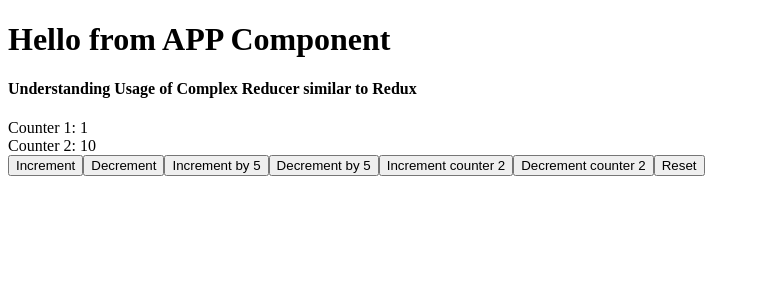
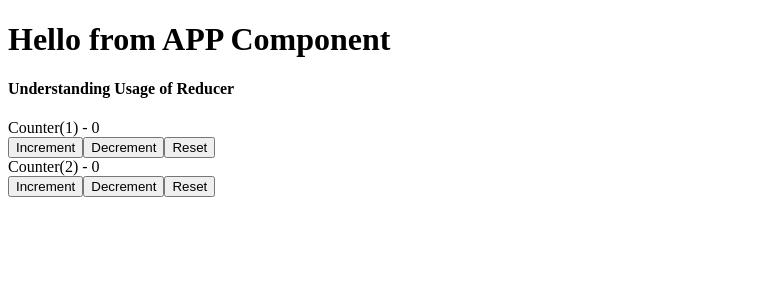
Before and after one commit to RuchirSaxena/React_Context_Reducer, a React (Create React App) app: page / in a window 1280 px wide. Shown: the top 300 px of the page, without its empty margins (0-760 px from the left). Built offline with nearby package versions, Linux system fonts and the light colour scheme.

Commit message:
Another counter Reducer example

```diff
--- a/src/App.js
+++ b/src/App.js
@@ -2,7 +2,7 @@ import React from "react";
 import ComponentA from "./components/ComponentA";
 import UnderstndingReducer from "./components/UnderstndingReducer";
 import ComplexReducer from "./components/ComplexReducer";
-
+import CounterNew from "./components/Counter";
 export const UserContext = React.createContext();
 export const ProductContext = React.createContext();
 export default function App() {
@@ -10,7 +10,8 @@ export default function App() {
     <div className="App">
       <h1>Hello from APP Component</h1>
       {/* <UnderstndingReducer /> */}
-      <ComplexReducer />
+      {/* <ComplexReducer /> */}
+      <CounterNew />
       {/* <UserContext.Provider value={"Ruchir"}>
         <ProductContext.Provider value={"Laptop"}>
           <h2>
--- /dev/null
+++ b/src/components/Counter.js
@@ -0,0 +1,36 @@
+import { useReducer } from "react";
+
+const initalState = 0;
+const reducer = (state, action) => {
+  switch (action) {
+    case "increment":
+      return state + 1;
+    case "decrement":
+      return state - 1;
+    case "reset":
+      return 1;
+    default:
+      return state;
+  }
+};
+
+export default function CounterNew() {
+  // When Dealing with multiple state variable have same state transitions, it good to use multip[e reducer having same reducer fuction ]
+  const [count, dispatch] = useReducer(reducer, initalState);
+  const [countTwo, dispatchTwo] = useReducer(reducer, initalState);
+  return (
+    <div className="App">
+      <h4>Understanding Usage of Reducer</h4>
+      <div>Counter(1) - {count}</div>
+      <button onClick={() => dispatch("increment")}>Increment</button>
+      <button onClick={() => dispatch("decrement")}>Decrement</button>
+      <button onClick={() => dispatch("reset")}>Reset</button>
+      <div>
+        <div>Counter(2) - {countTwo}</div>
+        <button onClick={() => dispatchTwo("increment")}>Increment</button>
+        <button onClick={() => dispatchTwo("decrement")}>Decrement</button>
+        <button onClick={() => dispatchTwo("reset")}>Reset</button>
+      </div>
+    </div>
+  );
+}
```
